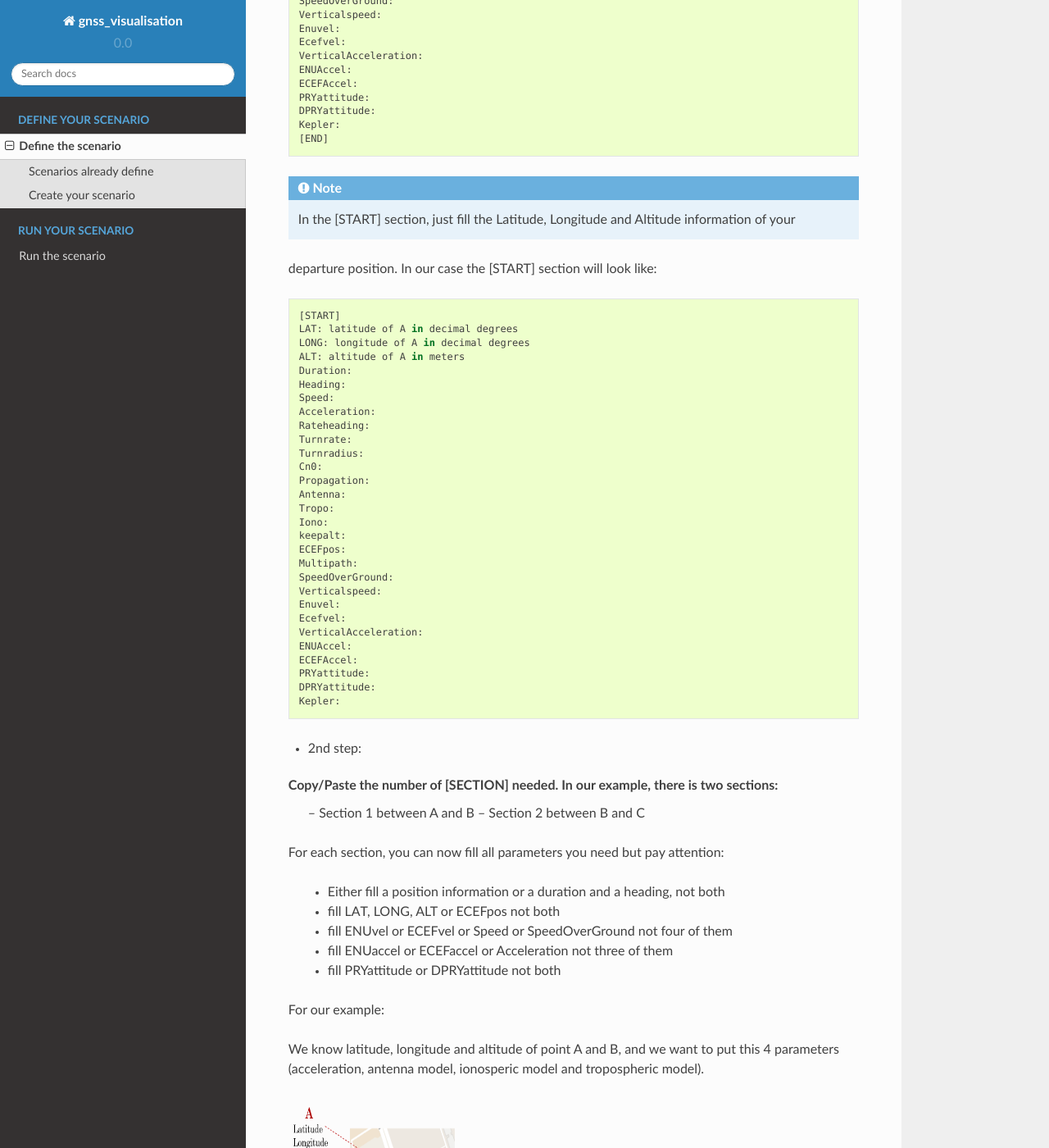
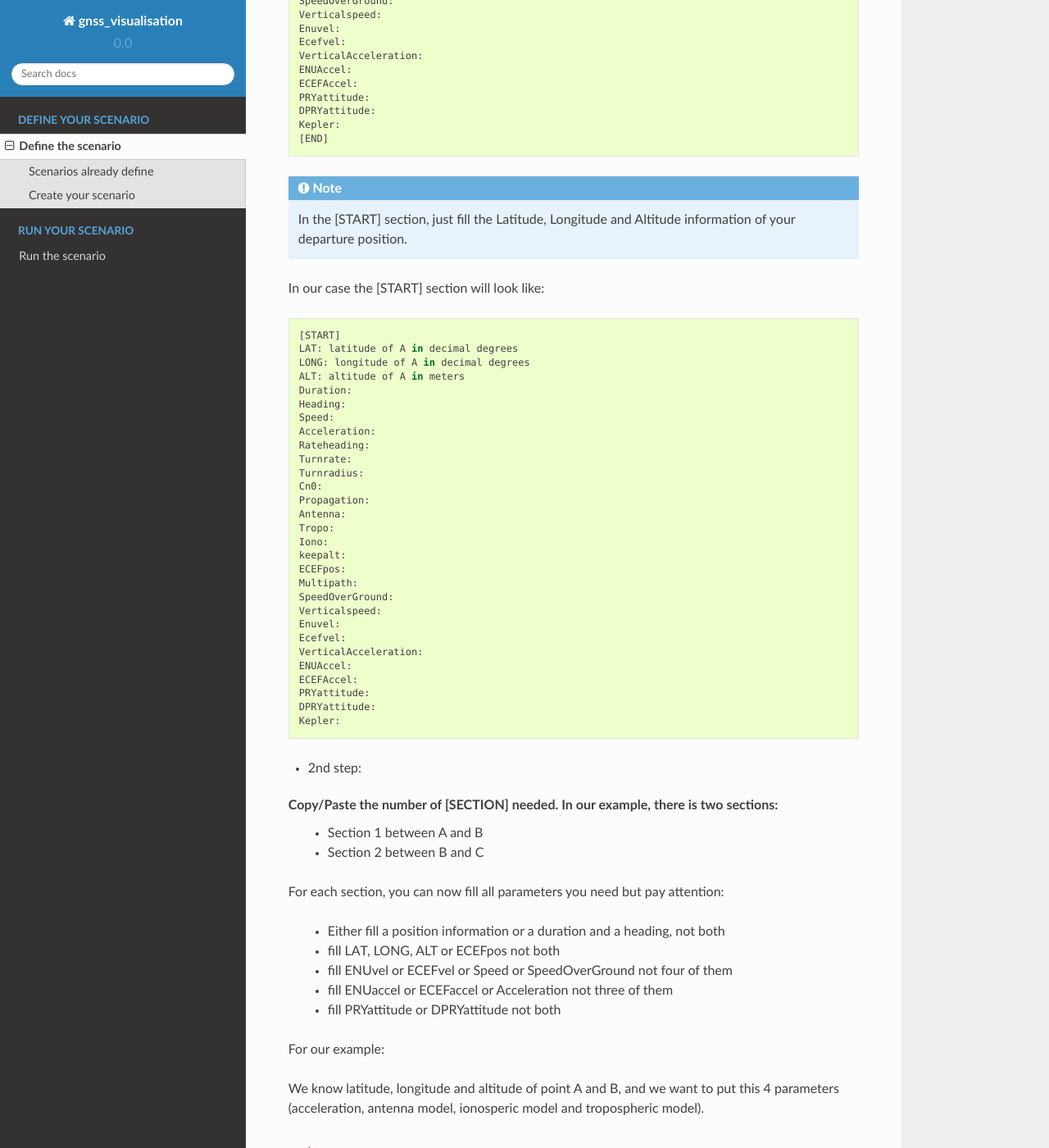
Before and after one commit to tutgnss/GNSS_visualization_tools, a Sphinx documentation site: the page built from docs/define_the_scenario.rst, in a window 1280 px wide and 1400 px high, scrolled down 2075 px. Shown: the whole window at 82% size. Built offline with Sphinx 7.4.7 and the Read the Docs theme 2.0.0, drawn with Linux system fonts in a browser that asks for light colours.

Commit message:
Development

```diff
--- a/docs/define_the_scenario.rst
+++ b/docs/define_the_scenario.rst
@@ -109,8 +109,9 @@ Create a new .ini file and use this template::
         Kepler:
         [END]
 
-.. note:: In the [START] section, just fill the Latitude, Longitude and Altitude information of your
-departure position. In our case the [START] section will look like::
+.. note:: In the [START] section, just fill the Latitude, Longitude and Altitude information of your departure position.
+
+In our case the [START] section will look like::
 
         [START]
         LAT: latitude of A in decimal degrees
@@ -145,8 +146,8 @@ departure position. In our case the [START] section will look like::
 - 2nd step:
 
 Copy/Paste the number of [SECTION] needed. In our example, there is two sections:
-        -- Section 1 between A and B
-        -- Section 2 between B and C
+        - Section 1 between A and B
+        - Section 2 between B and C
 
 For each section, you can now fill all parameters you need but pay attention:
 
@@ -164,6 +165,7 @@ We know latitude, longitude and altitude of point A and B, and we want to put th
 .. image:: images/scenarioAtoB.png
    :height: 300px
    :width: 400 px
+
 
 Then our [SECTION1] will look like::
 
```
